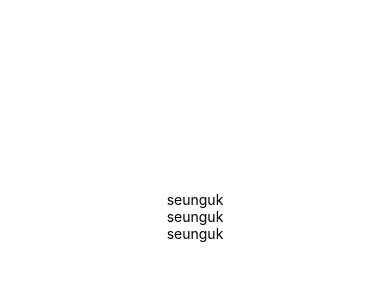
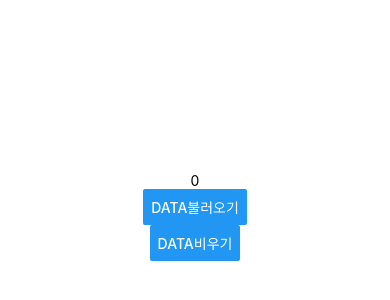
Before and after one commit to YangSeugnUk/expoTest, a React Native app: screen / in a window 390 px wide. Shown: the part 206-506 px from the top of the page. Built offline with nearby package versions, Linux system fonts and the light colour scheme.

Commit message:
useState get set

```diff
--- a/App.js
+++ b/App.js
@@ -1,18 +1,9 @@
-import React from 'react';
-import {View, Text} from "react-native";
+import React, {useState} from 'react';
+import {View, Text, Button} from "react-native";
 
-// 함수
 const App = () => {
-
-    // 함수, 상수, 변수, 상태
-    // const yangseunguk = {
-    //     name : "seunguk",
-    //     age :  35,
-    //     gender : "male",
-    //     address : "hh",
-    //
-    // }
-    const datas = [
+    const [datas, setDatas] = useState([]);
+    const users = [
         {
             name : "seunguk",
             age :  35,
@@ -34,28 +25,32 @@ const App = () => {
 
 
     ]
+    const getData = () => {
+        setDatas(users);
 
+    }
+    const clearData = () => {
+        setDatas([]);
+    }
 
-    // 실질적으로 화면에 보여주는 부분
     return (
-        <View style={{flex:1, alignItems:"center", justifyContent:"center"}}>
-            {datas.map(data => (
-                <Text>
-                    {data.name}
-                </Text>
+        <View style={{flex:1, justifyContent:"center", alignItems:"center"}}>
+            <Text>
+                {datas.length}
+            </Text>
+            <Button
+                title="data불러오기"
+                onPress={() => getData()}
+            />
+            {datas.map(data =>(
+                <Text>{data.name}</Text>
             ))}
-
+            <Button
+                title="data비우기"
+                onPress={() => clearData()}
+            />
         </View>
     );
 };
 
 export default App;
-
-//  styleSheet 선언
-
-// 코딩기본법칙
-// 1. 위에서 아래 순서로 빌드를 한다.
-// 2. = 을 기준으로 오른쪽에서 왼쪽으로 치환한다.
-// 3. . 하위메소드 호출
-// 4. {} 직접호출
-// 5. () 함수들의 모음
```
